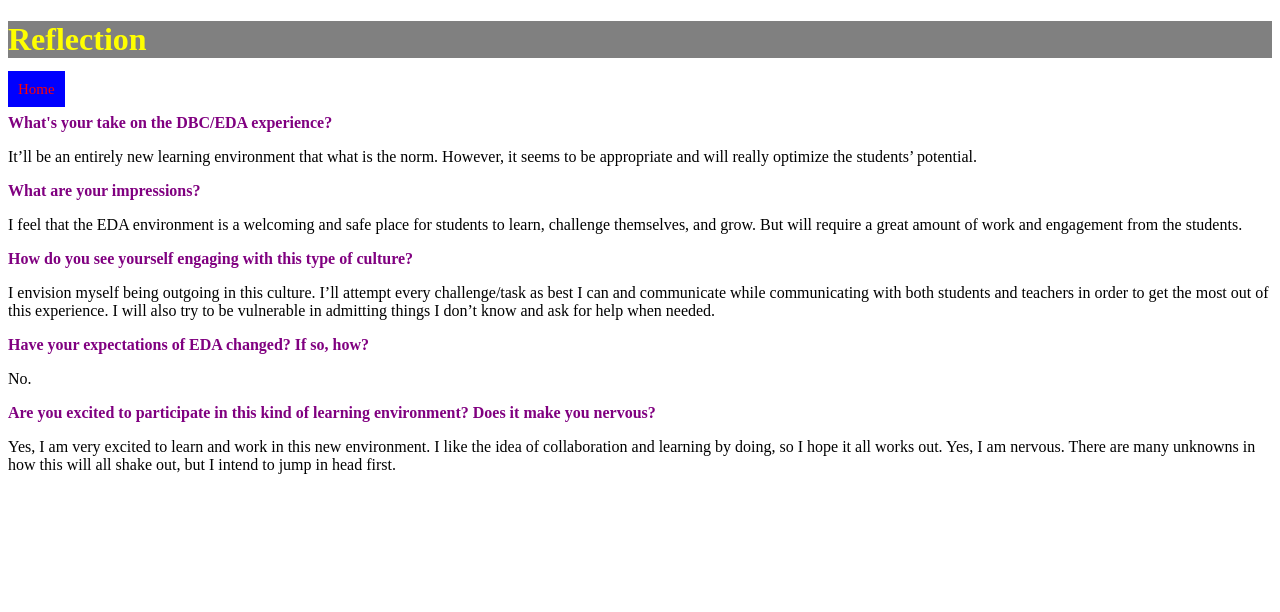
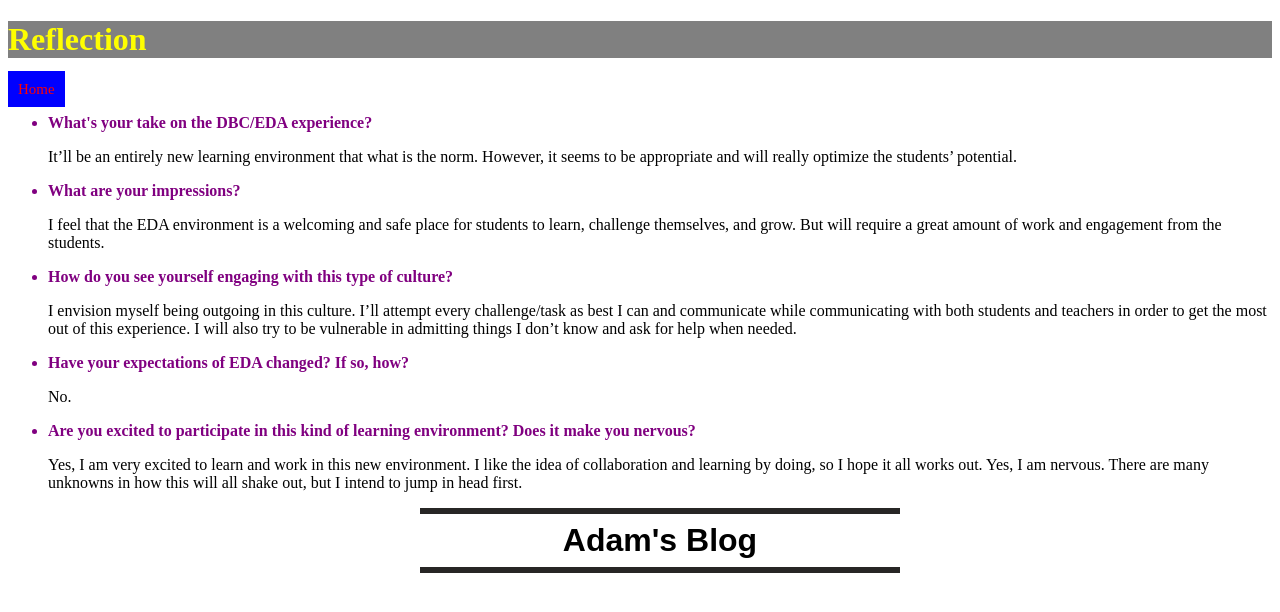
Before and after one commit to adam-kuhn/adam-kuhn.github.io, a plain HTML site: page blog/c1-reflection-blog.html in a window 1280 px wide. Drawn offline with Linux system fonts and the light colour scheme.

Commit message:
bottom title

```diff
--- a/blog/c1-reflection-blog.html
+++ b/blog/c1-reflection-blog.html
@@ -10,24 +10,26 @@
 <body>
   <h1>Reflection</h1>
   <a href="../index.html">Home</a>
-  <p class="question"><strong>What's your take on the DBC/EDA experience?</strong>
+
+  <ul>
+    <li class="question"><strong>What's your take on the DBC/EDA experience?</strong></li>
     <p> It’ll be an entirely new learning environment that what is the norm. However, it seems to be appropriate and will really optimize the students’ potential.</p>
-    <p class="question"><strong>What are your impressions?</strong>
-      <p> I feel that the EDA environment is a welcoming and safe place for students to learn, challenge themselves, and grow. But will require a great amount of work and engagement from the students. </p>
+    <li class="question"><strong>What are your impressions?</strong></li>
+    <p> I feel that the EDA environment is a welcoming and safe place for students to learn, challenge themselves, and grow. But will require a great amount of work and engagement from the students. </p>
+    <li class="question"><strong>How do you see yourself engaging with this type of culture?</strong></li>
+    <p> I envision myself being outgoing in this culture. I’ll attempt every challenge/task as best I can and communicate while communicating with both students and teachers in order to get the most out of this experience. I will also try to be vulnerable
+      in admitting things I don’t know and ask for help when needed.</p>
+    <li class="question"><strong>Have your expectations of EDA changed? If so, how?</strong></li>
+    <p> No.
+    </p>
 
-      <p class="question"><strong>How do you see yourself engaging with this type of culture?</strong>
-        <p> I envision myself being outgoing in this culture. I’ll attempt every challenge/task as best I can and communicate while communicating with both students and teachers in order to get the most out of this experience. I will also try to be vulnerable
-          in admitting things I don’t know and ask for help when needed.</p>
+    <li class="question"><strong>Are you excited to participate in this kind of learning environment? Does it make you nervous?</strong></li>
+    <p> Yes, I am very excited to learn and work in this new environment. I like the idea of collaboration and learning by doing, so I hope it all works out. Yes, I am nervous. There are many unknowns in how this will all shake out, but I intend to jump in
+      head first.</p>
 
-        <p class="question"><strong>Have your expectations of EDA changed? If so, how?</strong>
-          <p> No.
-          </p>
+    <h2 class="bottomtitle">Adam's Blog<h2>
 
-          <p class="question"><strong>Are you excited to participate in this kind of learning environment? Does it make you nervous?</strong>
-            <p> Yes, I am very excited to learn and work in this new environment. I like the idea of collaboration and learning by doing, so I hope it all works out. Yes, I am nervous. There are many unknowns in how this will all shake out, but I intend to
-              jump in head first.</p>
-
-            <!-- this is a comment. -->
+    <!-- this is a comment. -->
 
 </body>
 
--- a/blog/styles/main.css
+++ b/blog/styles/main.css
@@ -17,3 +17,20 @@ a {
   padding: 10px;
 
 }
+.bottomtitle {
+  margin-top: 0em;
+  margin-right: auto;
+  margin-bottom: 0.5em;
+  margin-left: auto;
+  padding: 0.25em 0;
+
+  font-family: "grecian-light-face", sans-serif;
+  font-size: 2em;
+  border-top: 0.2em solid #272625;
+  border-bottom: 0.2em solid #272625;
+  box-sizing: border-box;
+  max-width: 30rem;
+
+  text-align: center;
+
+}
```
Also changed, not shown: blog/c1-time-and-habits-blog.html (+14 -12 lines), index.html (+8 -2 lines).
